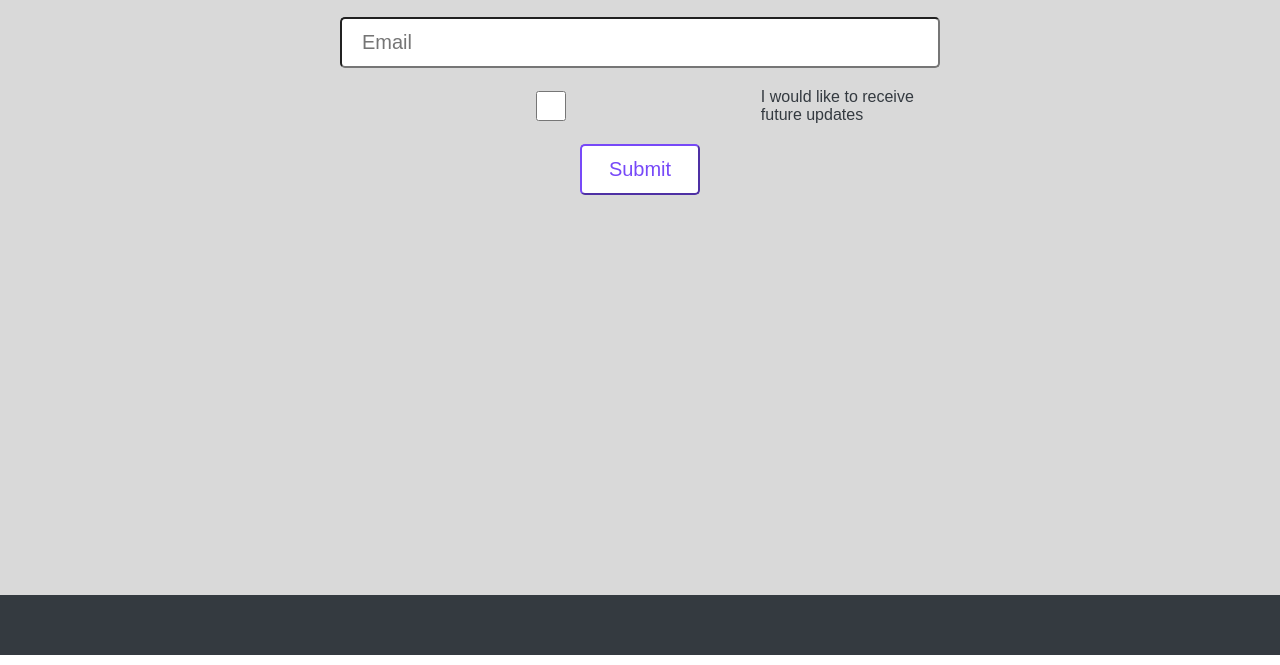
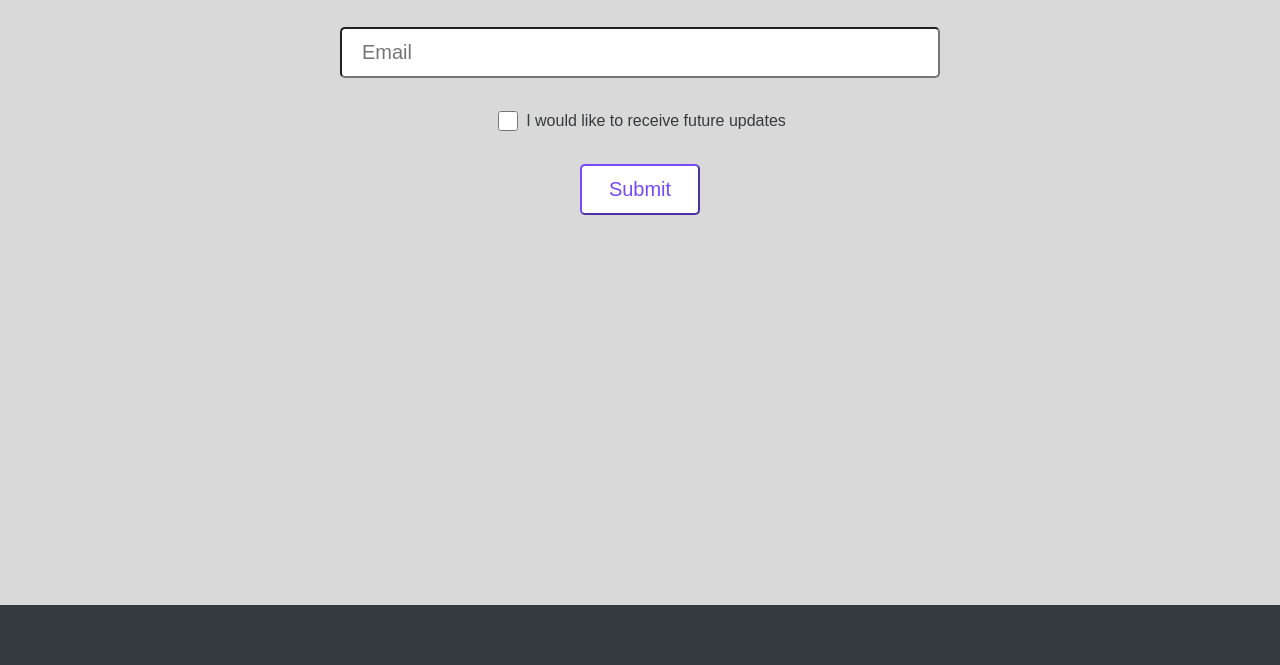
Before and after one commit to ImmortalSnail/website, a plain HTML site: page contact.html in a window 1280 px wide. Shown: the part 187-852 px from the top of the page. Drawn offline with Linux system fonts and the light colour scheme.

Commit message:
contact page done

```diff
--- a/main.css
+++ b/main.css
@@ -62,12 +62,12 @@ a:hover {
 }
 
 form {
-    margin-bottom: 400px;
+    margin-bottom: 390px;
     justify-content: center;
     align-items: center;
     display: flex;
     flex-direction: column;
-    gap: 20px;
+    gap: 30px;
     width: 600px;
 }
 
@@ -90,7 +90,15 @@ input[type=submit]:hover {
     background-color: #d9d9d9;
 }
 
+input[type=checkbox] {
+    width: 20px;
+    height: 20px;
+}
+
 #checkbox {
     width: 100%;
     display: flex;
+    align-items: center;
+    justify-content: center;
+    gap: 5px;
 }
```
